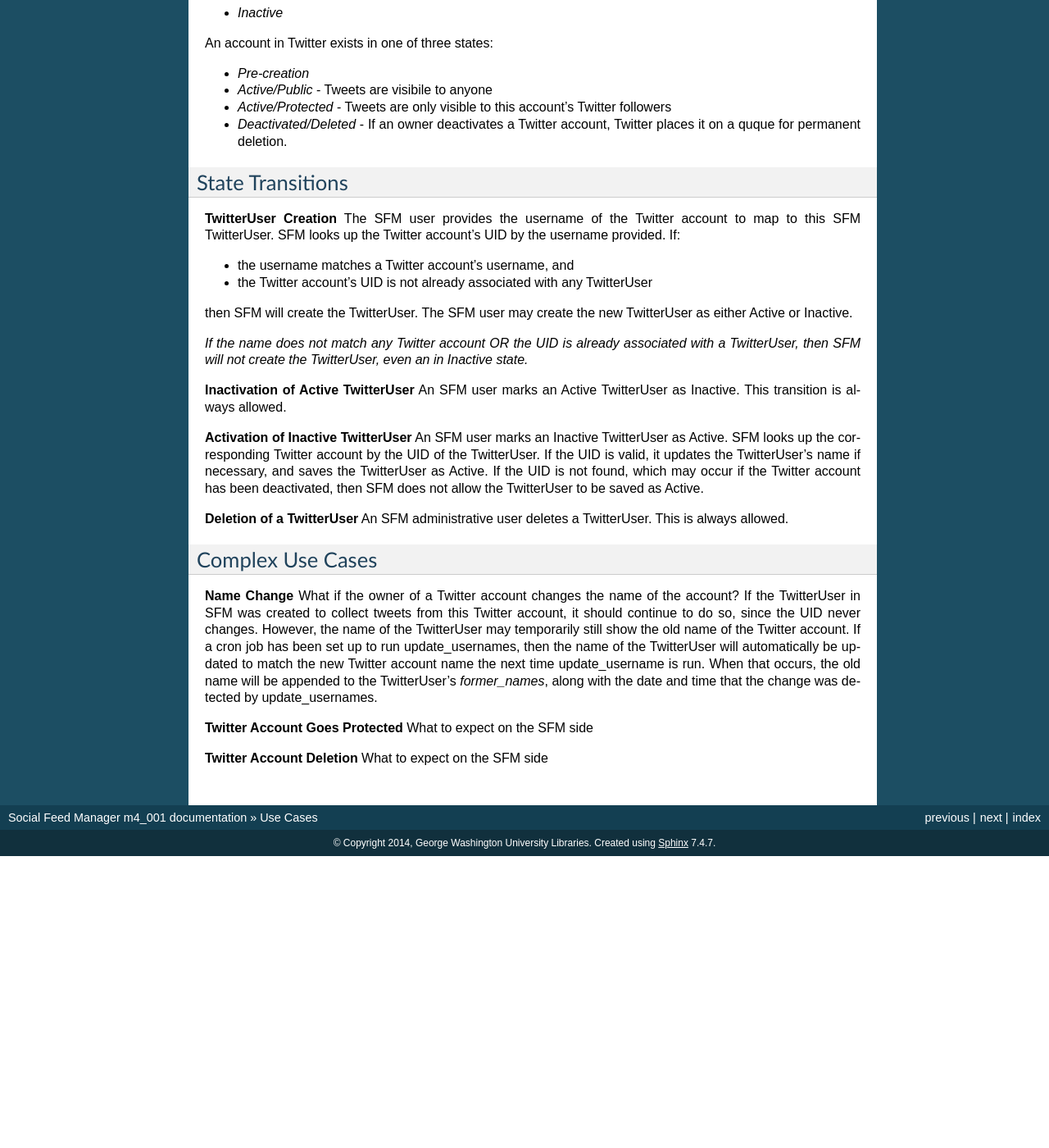
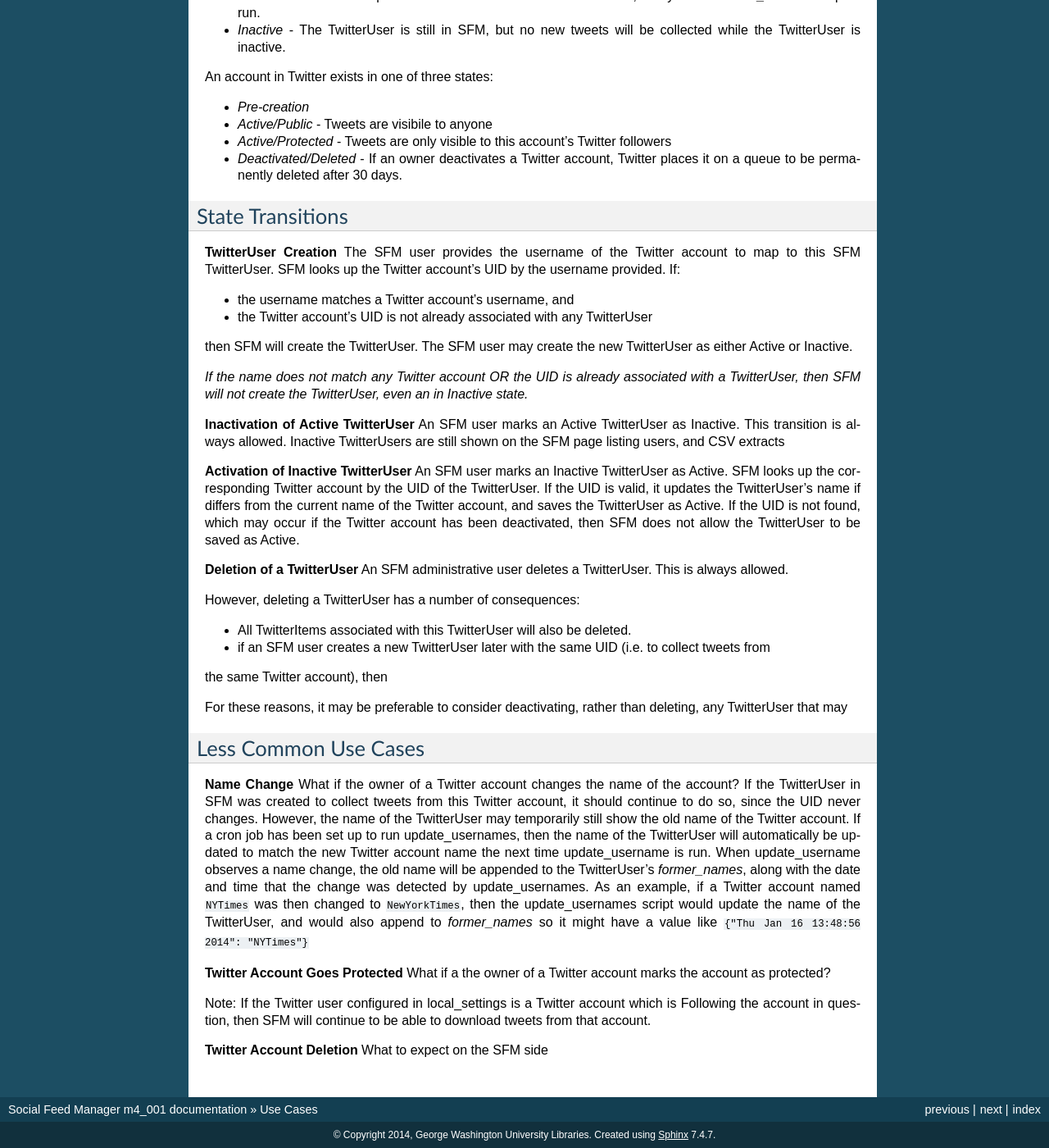
Before and after one commit to gwu-libraries/social-feed-manager, a Sphinx documentation site: the page built from docs/use_cases.rst, in a window 1280 px wide and 1400 px high, scrolled down 504 px. Shown: the whole window at 82% size. Built offline with Sphinx 7.4.7, drawn with Linux system fonts in a browser that asks for light colours; before the commit the page ends 1548 px from its top, so only the background shows below that; some of the changed text lies outside the part shown.

Commit message:
Added definitions for TwitterUser states, and started draft of implications of deleting a TwitterUser

```diff
--- a/docs/use_cases.rst
+++ b/docs/use_cases.rst
@@ -28,8 +28,10 @@
 A TwitterUser in SFM exists in one of three states:
 
 * *Nonexistence (Pre-creation/Post-deletion)*
-* *Active*
-* *Inactive*
+* *Active* - SFM will attempt to collect new tweets for this TwitterUser, every time the
+  *user_timeline* script is run.
+* *Inactive* - The TwitterUser is still in SFM, but no new tweets will be collected while the
+  TwitterUser is inactive.
 
 An account in Twitter exists in one of three states:
 
@@ -37,7 +39,7 @@
 * *Active/Public* - Tweets are visibile to anyone
 * *Active/Protected* - Tweets are only visible to this account's Twitter followers
 * *Deactivated/Deleted* - If an owner deactivates a Twitter account, Twitter
-  places it on a quque for permanent deletion.
+  places it on a queue to be permanently deleted after 30 days.
 
 
 
@@ -57,31 +59,49 @@
 associated with a TwitterUser, then SFM will
 not create the TwitterUser, even an in Inactive state.*
 
-**Inactivation of Active TwitterUser**  An SFM user marks an Active TwitterUser as Inactive.  This transition is always allowed.
+**Inactivation of Active TwitterUser**  An SFM user marks an Active TwitterUser as Inactive.  This transition is always allowed.  Inactive TwitterUsers are still shown on the SFM page listing users,
+and CSV extracts
 
 **Activation of Inactive TwitterUser**  An SFM user marks an Inactive
 TwitterUser as Active.  SFM looks up the corresponding Twitter account by
 the UID of the TwitterUser.
-If the UID is valid, it updates the TwitterUser's name if necessary, and
-saves the TwitterUser as Active.
+If the UID is valid, it updates the TwitterUser's name if differs from the current
+name of the Twitter account, and saves the TwitterUser as Active.
 If the UID is not found, which may occur if the Twitter account has been
 deactivated, then SFM does not allow the TwitterUser to be saved as Active.
 
 **Deletion of a TwitterUser**  An SFM administrative user deletes a TwitterUser.  This is always allowed.
 
+However, deleting a TwitterUser has a number of consequences:
 
-Complex Use Cases
------------------
+- All TwitterItems associated with this TwitterUser will also be deleted.
+- if an SFM user creates a new TwitterUser later with the same UID (i.e. to collect tweets from
+the same Twitter account), then
+
+For these reasons, it may be preferable to consider deactivating, rather than deleting, any TwitterUser
+that may
+
+
+Less Common Use Cases
+---------------------
 
 **Name Change** What if the owner of a Twitter account changes the name of the account?
 If the TwitterUser in SFM was created to collect tweets from this Twitter account, it should
 continue to do so, since the UID never changes.  However, the name of the TwitterUser may
 temporarily still show the old name of the Twitter account.  If a cron job has been set up
 to run update_usernames, then the name of the TwitterUser will automatically be updated to
-match the new Twitter account name the next time update_username is run.  When that
-occurs, the old name will be appended to the TwitterUser's *former_names*, along with the
-date and time that the change was detected by update_usernames.
+match the new Twitter account name the next time update_username is run.  When update_username
+observes a name change, the old name will be appended to the TwitterUser's *former_names*,
+along with the date and time that the change was detected by update_usernames.  As an example,
+if a Twitter account named ``NYTimes`` was then changed to ``NewYorkTimes``, then
+the update_usernames script would update the name of the TwitterUser, and would also append
+to *former_names* so it might have a value like ``{"Thu Jan 16 13:48:56 2014": "NYTimes"}``
 
-**Twitter Account Goes Protected** What to expect on the SFM side
+**Twitter Account Goes Protected** What if a the owner of a Twitter account
+marks the account as protected?
+
+Note:  If the Twitter user configured in local_settings is a Twitter account
+which is Following the account in question, then SFM will continue to be able
+to download tweets from that account.
 
 **Twitter Account Deletion** What to expect on the SFM side
```
